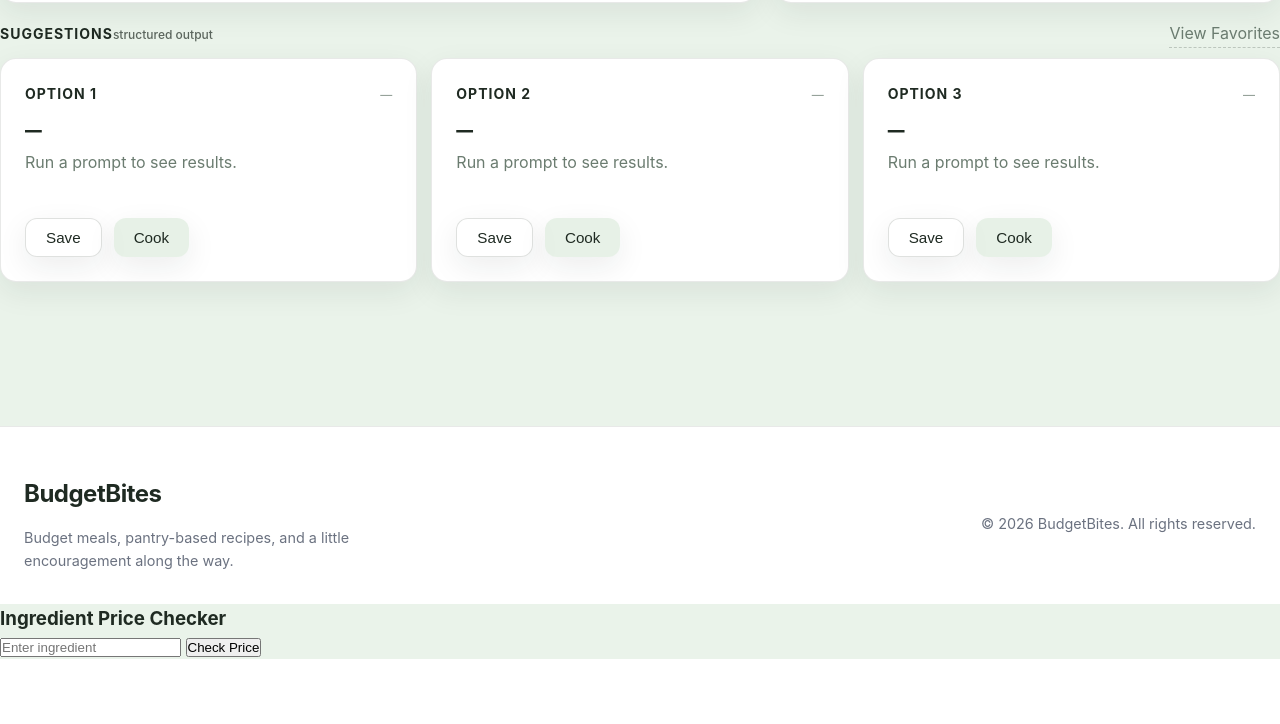
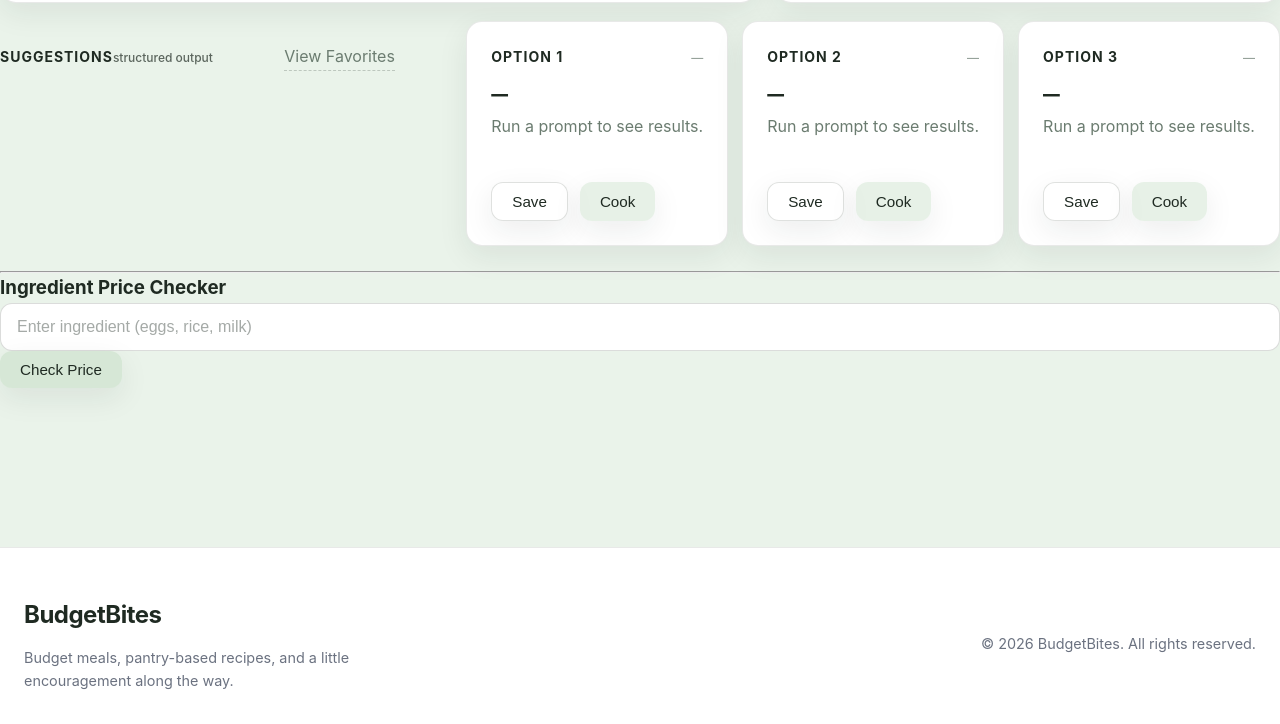
Before and after one commit to JohnnyHernan117/budgetbites, a plain HTML site: page client/HTML/chef.html in a window 1280 px wide. Shown: the part 641-1365 px from the top of the page. Before the commit the page ends 1300 px from the top, so only its background shows below. Drawn offline with Linux system fonts and the light colour scheme; sample sign-in values are in the browser's storage.

Commit message:
addded ingredients price API

```diff
--- a/client/HTML/chef.html
+++ b/client/HTML/chef.html
@@ -133,7 +133,6 @@
           <small>structured output</small>
         </div>
         <a class="tiny-link" href="favorites.html">View Favorites</a>
-      </div>
 
       <div class="chef-cards">
         <article class="card chef-option" id="opt1">
@@ -166,6 +165,19 @@
           </div>
         </article>
       </div>
+      </div>
+      <!-- end chef-cards -->
+
+      <hr style="margin-top:25px;">
+
+      <h3>Ingredient Price Checker</h3>
+
+      <input class="input" id="ingredientSearch" placeholder="Enter ingredient (eggs, rice, milk)" />
+      <button class="btn cyan small" onclick="checkPrice()">Check Price</button>
+
+      <div id="priceResults" style="margin-top:15px;"></div>
+
+        </section>
     </section>
   </main>
 
@@ -181,13 +193,6 @@
     </div>
   </footer>
 
-  <h3>Ingredient Price Checker</h3>
-
-  <input id="ingredientSearch" placeholder="Enter ingredient" />
-  <button onclick="checkPrice()">Check Price</button>
-
-  <div id="priceResults"></div>
-
   <script src="../js/app.js"></script>
   <script src="../js/demoData.js"></script>
   <script src="../js/chef.js"></script>
```
